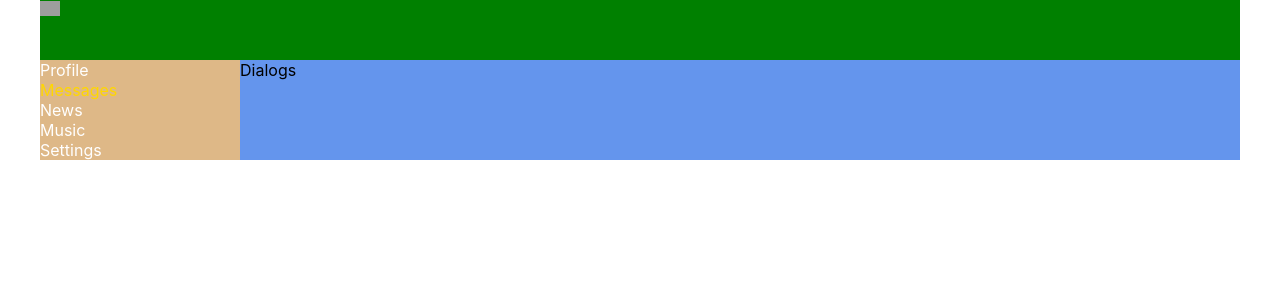
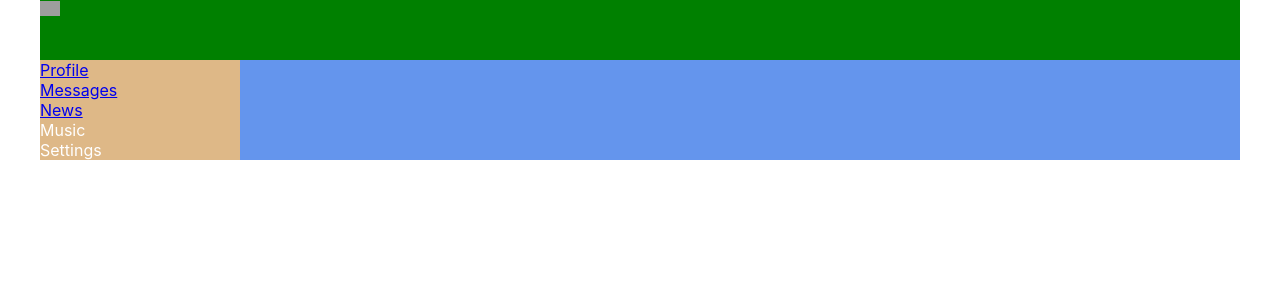
Before and after one commit to Viktor1504/SocialNetwork, a React (Create React App) app: page / in a window 1280 px wide. Shown: the top 300 px of the page. Built offline with nearby package versions, Linux system fonts and the light colour scheme; grey boxes are pictures that could not be loaded.

Commit message:
add route, browser-router lesson 19

```diff
--- a/package.json
+++ b/package.json
@@ -3,6 +3,7 @@
   "version": "0.1.0",
   "private": true,
   "dependencies": {
+    "-": "^0.0.1",
     "@testing-library/jest-dom": "^5.14.1",
     "@testing-library/react": "^13.0.0",
     "@testing-library/user-event": "^13.2.1",
@@ -12,7 +13,9 @@
     "@types/react-dom": "^18.0.0",
     "react": "^18.2.0",
     "react-dom": "^18.2.0",
+    "react-router-dom": "^6.18.0",
     "react-scripts": "5.0.1",
+    "save": "^2.9.0",
     "typescript": "^4.4.2",
     "web-vitals": "^2.1.0"
   },
--- a/src/App.tsx
+++ b/src/App.tsx
@@ -4,17 +4,22 @@ import {Navbar} from './components/navbar/Navbar';
 import {Profile} from './components/profile/Profile';
 import {Header} from './components/header/Header';
 import {Dialogs} from './components/dialogs/Dialogs';
+import {BrowserRouter, Route, Routes} from 'react-router-dom';
 
 function App() {
     return (
-        <div className="app-wrapper">
-            <Header/>
-            <Navbar/>
-            <div className={'app-wrapper-content'}>
-                <Dialogs/>
+        <BrowserRouter>
+            <div className="app-wrapper">
+                <Header/>
+                <Navbar/>
+                <div className={'app-wrapper-content'}>
+                    <Routes>
+                        <Route path="/profile" element={<Profile/>}/>
+                        <Route path="/dialogs" element={<Dialogs/>}/>
+                    </Routes>
+                </div>
             </div>
-            {/*<Profile/>*/}
-        </div>
+        </BrowserRouter>
     );
 }
 
--- a/src/components/navbar/Navbar.tsx
+++ b/src/components/navbar/Navbar.tsx
@@ -1,16 +1,17 @@
 import React from 'react';
 import s from './Navbar.module.css'
+import {NavLink} from 'react-router-dom';
 
 export const Navbar = () => {
     return <nav className={s.nav}>
         <div className={s.item}>
-            <a>Profile</a>
+            <NavLink to={'/profile'}>Profile</NavLink>
         </div>
         <div className={`${s.item} ${s.active}`}>
-            <a>Messages</a>
+            <NavLink to={'/dialogs'}>Messages</NavLink>
         </div>
         <div className={s.item}>
-            <a>News</a>
+            <NavLink to={'#'}>News</NavLink>
         </div>
         <div className={s.item}>
             <a>Music</a>
```
Also changed, not shown: 1 other file (tests, documents, lock files or other folders).
